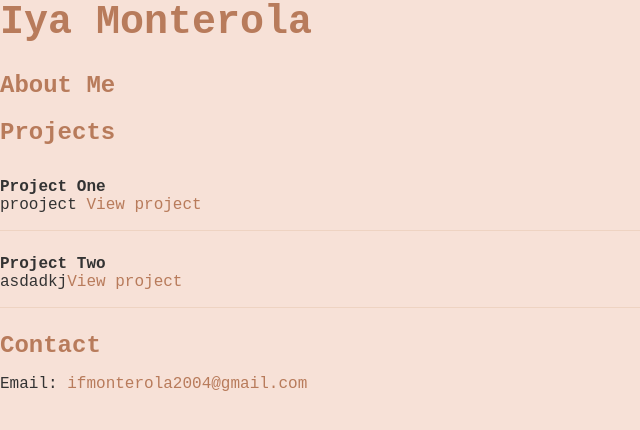
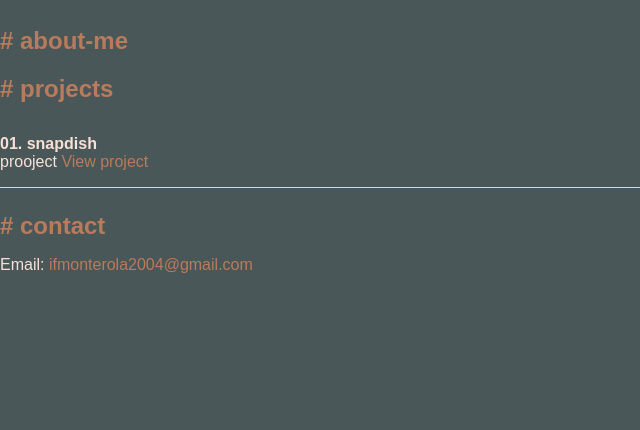
Before and after one commit to iyfrncsca/iyfrncsca, a plain HTML site: page index.html in a window 1280 px wide. Shown: the whole page, without its empty margins (0-640 px from the left). Drawn offline with Linux system fonts and the light colour scheme.

Commit message:
edit index

```diff
--- a/index.html
+++ b/index.html
@@ -5,10 +5,10 @@
   <title>Iya Monterola</title>
   <style>
     body {
-      background-color: #f7e1d7;
+      background-color: #4a5759;
       margin: 0;
-      font-family: 'Courier New', Courier, monospace;
-      color: #333;
+      font-family: 'Poppins', sans-serif;
+      color: #f7e1d7;
     }
     /* .container {
       /* max-width: 800px;
@@ -46,26 +46,23 @@
 </head>
 <body>
   <div class="container">
-    <h1>Iya Monterola</h1>
+    <h1></h1>
     <p></p>
 
-    <h2>About Me</h2>
+    <h2># about-me</h2>
     <p>
 
     </p>
 
-    <h2>Projects</h2>
+    <h2># projects</h2>
     <div class="projects">
       <div class="project">
-        <strong>Project One</strong><br>
+        <strong>01. snapdish</strong><br>
         <span>prooject <a href="#">View project</a></span>
       </div>
-      <div class="project">
-        <strong>Project Two</strong><br>
-        <span>asdadkj<a href="#">View project</a></span>
-      </div>
+
     </div>
 
-    <h2>Contact</h2>
+    <h2># contact</h2>
     <p>
       Email: <a href="mailto:ifmonterola2004@gmail.com">ifmonterola2004@gmail.com</a>
```
